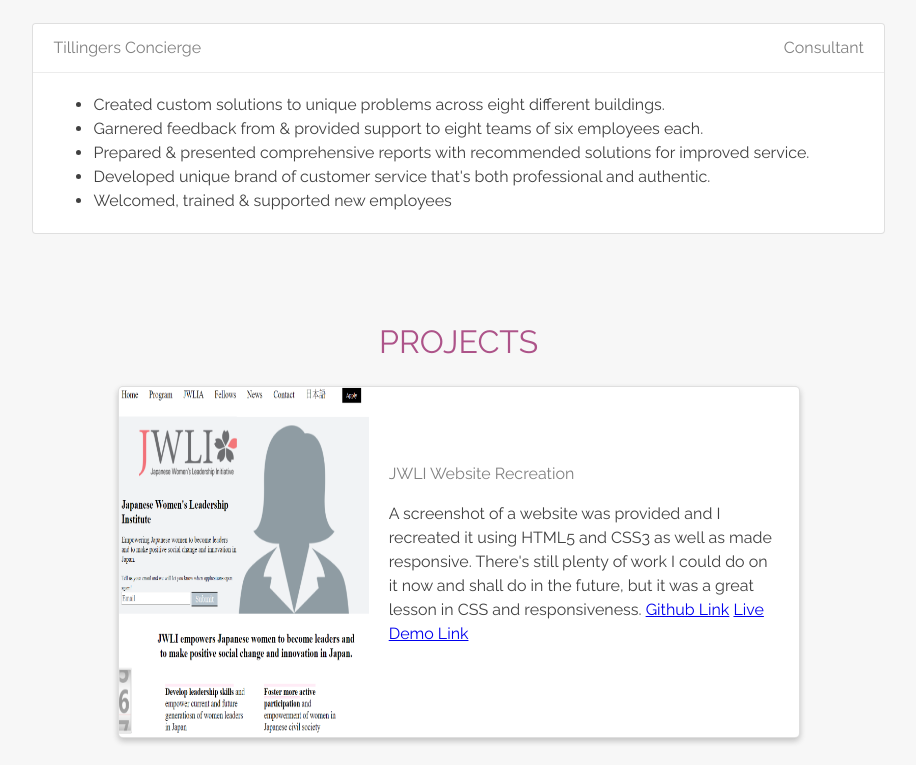
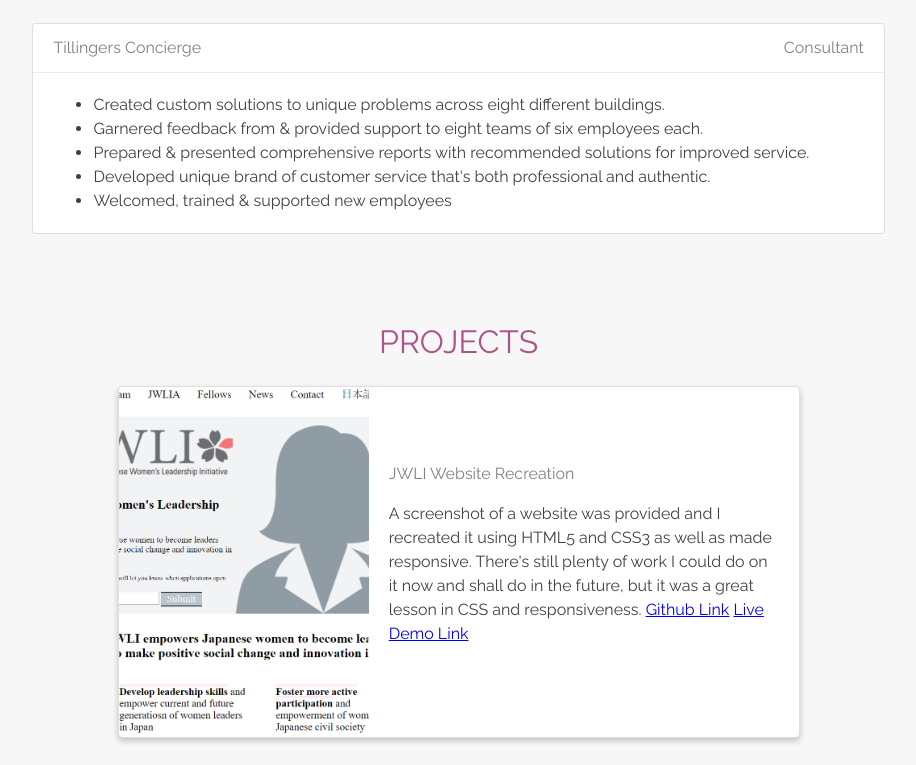
Before and after one commit to CharlesDeFarias/Personal-site, a plain HTML site: page index.html in a window 1280 px wide. Shown: the part 2000-2765 px from the top of the page, without its empty margins (180-1096 px from the left). Drawn offline with Linux system fonts and the light colour scheme.

Commit message:
added favicon and centered img

```diff
--- a/index.html
+++ b/index.html
@@ -6,13 +6,13 @@
     <link rel="stylesheet" href="style.css">
     <link href="https://fonts.googleapis.com/css?family=Raleway:200,300,400,500,600,700,800" rel="stylesheet">
     <link rel="stylesheet" href="https://maxcdn.bootstrapcdn.com/font-awesome/4.7.0/css/font-awesome.min.css">
+    <link rel="shortcut icon" type="image/x-icon" href="images/favicon.ico"/>
   </head>
   <body>
 <!-- BEGIN NAVBAR -->
     <div class="navbar">
       <a href="#about">About</a>
       <a href="#experience">Experience</a>
-      <a href="#education">Education</a>
       <a href="#projects">Projects</a>
       <a href="#skills">Skills</a>
       <a href="#contact">Contact</a>
--- a/style.css
+++ b/style.css
@@ -108,6 +108,8 @@ body {
 .row img{
   width:250px;
   height:350px;
+  object-fit: cover;
+  object-position: center;
 }
 .white {
   background: white;
```
Also changed, not shown: Images/favicon.ico (added), Images/favicon.png (added).
